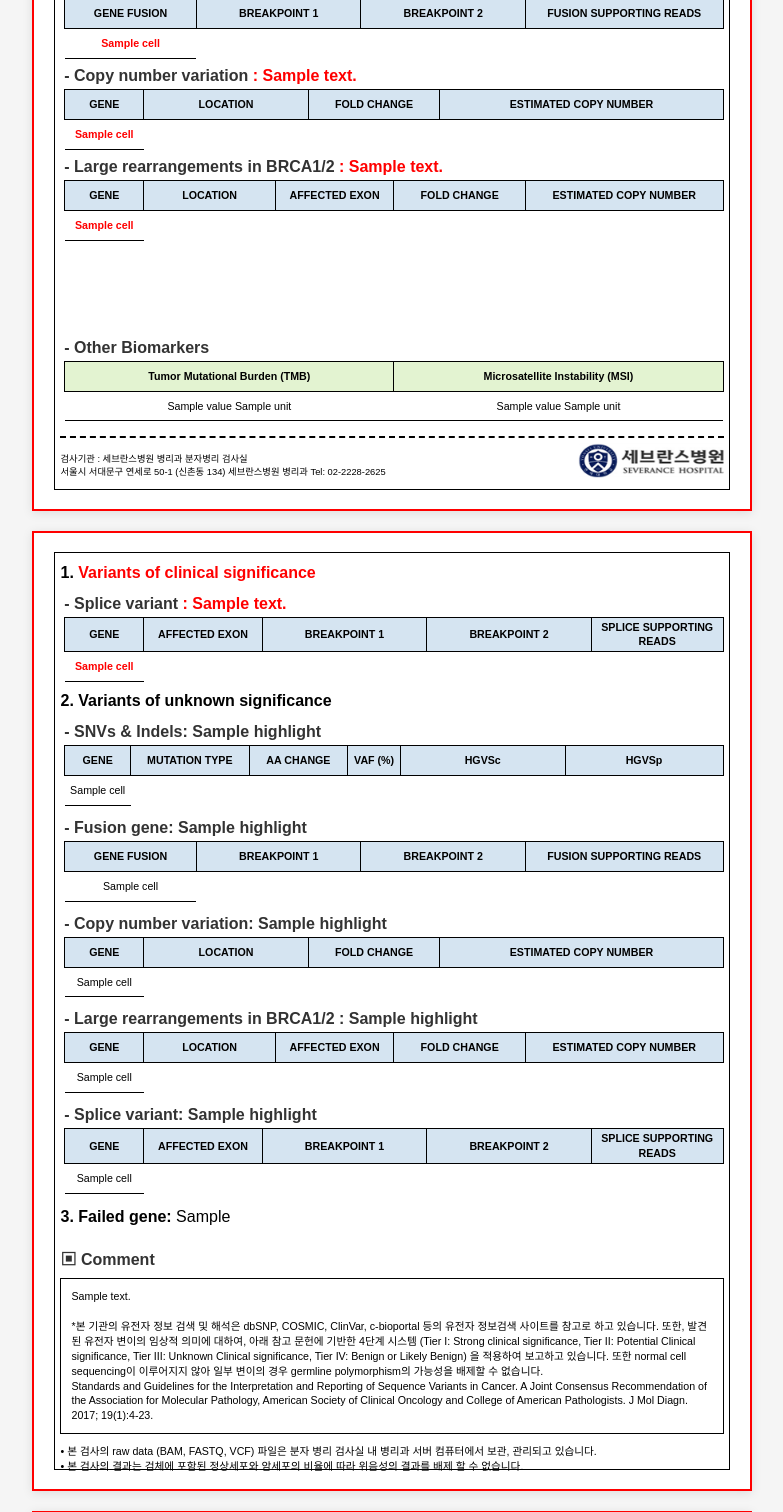
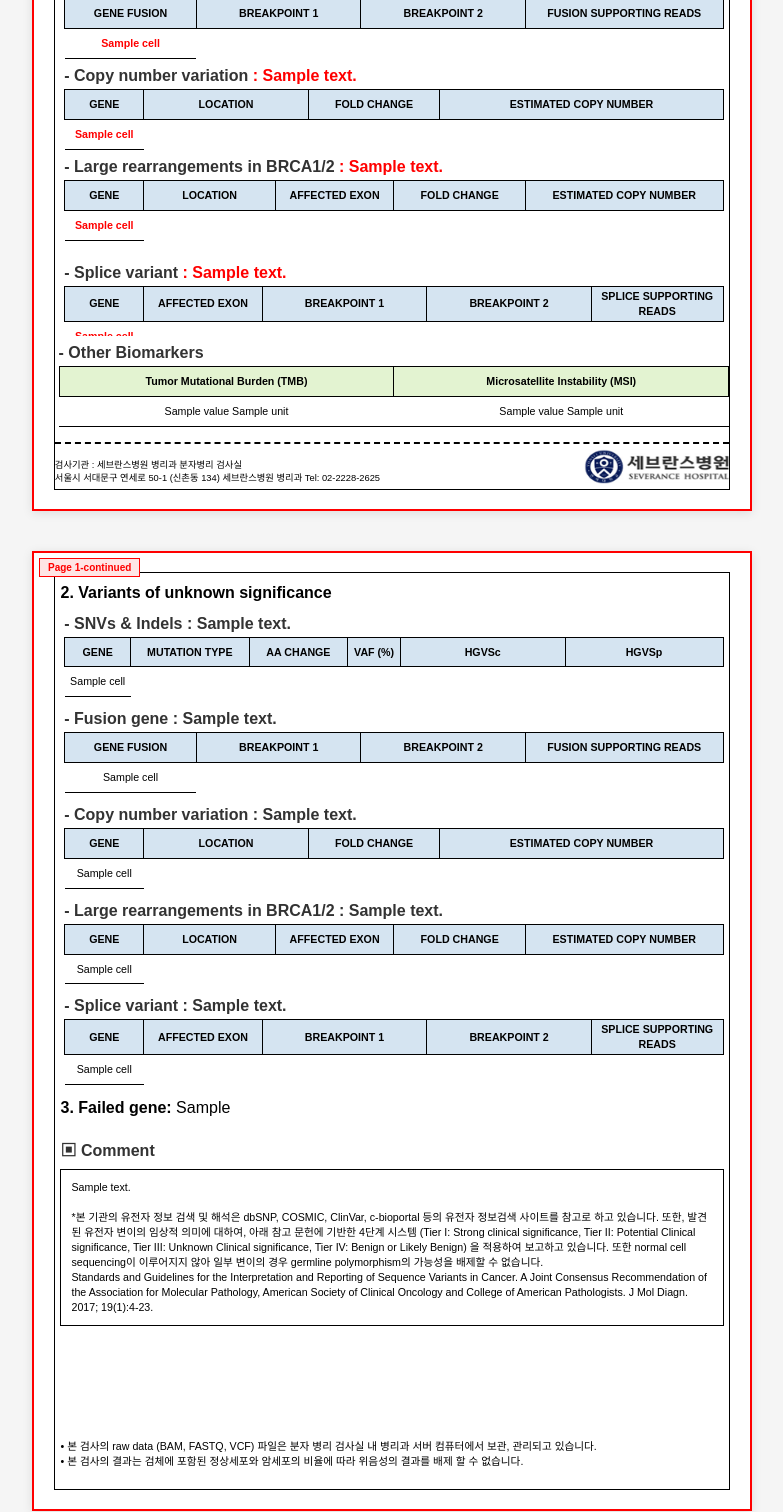
Before and after one commit to dr-you-group/NGS-E2E-Pipeline, a FastAPI app: template templates/report.html in a window 1280 px wide. Shown: the part 469-1981 px from the top of the page, without its empty margins (248-1031 px from the left). Run offline with FastAPI, Linux system fonts and the light colour scheme; the template is opened without the code that fills it: most values are stand-ins (such as "Sample title", 1, 10 or a date in 2020).

Commit message:
feat: refine VUS styling and section rendering logic for PDF/PPT

```diff
--- a/static/css/styles.css
+++ b/static/css/styles.css
@@ -1264,3 +1264,7 @@ table.spec-table {
         border: 1px solid #000 !important;
     }
 }
+/* [Added] Prevent orphan headers */
+.splittable-section {
+    page-break-inside: avoid;
+}
--- a/templates/report.html
+++ b/templates/report.html
@@ -10,6 +10,12 @@
 {{ segment.text }}
 {% endif %}
 {% endfor %}
+{% endif %}
+{% endmacro %}
+
+{% macro render_highlight_plain(highlight_data) %}
+{% if highlight_data %}
+: {{ highlight_data | map(attribute='text') | join('') }}
 {% endif %}
 {% endmacro %}
 
@@ -289,15 +295,13 @@
                                     </tbody>
                                 </table>
                             </div>
-                            {% else %}
-                            <h4 class="variant-type">- Large rearrangements in BRCA1/2<span class="none-text">:
-                                    None</span></h4>
+                        </div>
                         {% endif %}
 
                         <!-- Splice variant (분할 가능) -->
                         {% if report_data.splice_clinical.data %}
-                            <div id="splice-clinical-section" class="splittable-section"
-                                data-section-name="Splice variant" data-table-type="clinical">
+                        <div id="splice-clinical-section" class="splittable-section" data-section-name="Splice variant"
+                            data-table-type="clinical">
                             <h4 class="variant-type splice-title">- Splice variant
                                 <span class="clinical-highlight">
                                     {{ render_highlight(report_data.splice_clinical.highlight) }}
@@ -401,9 +405,8 @@
 
                 <!-- SNVs & Indels -->
                 {% if report_data.snv_unknown.data %}
-                    <h4 class="variant-type">- SNVs & Indels{% if report_data.snv_unknown.highlight %}:
-                        {{ report_data.snv_unknown.highlight | safe }}
-                        {% endif %}
+                <h4 class="variant-type">- SNVs & Indels
+                    {{ render_highlight_plain(report_data.snv_unknown.highlight) }}
                 </h4>
                 <table class="data-table full-width" id="snv-unknown-table">
                     <tr>
@@ -428,9 +431,8 @@
 
                 <!-- Fusion gene -->
                 {% if report_data.fusion_unknown.data %}
-                    <h4 class="variant-type">- Fusion gene{% if report_data.fusion_unknown.highlight %}:
-                        {{ report_data.fusion_unknown.highlight | safe }}
-                        {% endif %}
+                <h4 class="variant-type">- Fusion gene
+                    {{ render_highlight_plain(report_data.fusion_unknown.highlight) }}
                 </h4>
                 <table class="data-table full-width" id="fusion-unknown-table">
                     <tr>
@@ -453,8 +455,9 @@
 
                 <!-- Copy number variation -->
                 {% if report_data.cnv_unknown.data %}
-                    <h4 class="variant-type">- Copy number variation{% if report_data.cnv_unknown.highlight %}:
-                        {{ report_data.cnv_unknown.highlight }}{% endif %}</h4>
+                <h4 class="variant-type">- Copy number variation
+                    {{ render_highlight_plain(report_data.cnv_unknown.highlight) }}
+                </h4>
                 <table class="data-table full-width" id="cnv-unknown-table">
                     <tr>
                         <th>GENE</th>
@@ -477,8 +480,8 @@
                 <!-- Large rearrangements in BRCA1/2 -->
                 {% if report_data.lr_brca_unknown.data %}
                 <h4 class="variant-type">- Large rearrangements in BRCA1/2
-                        {% if report_data.lr_brca_unknown.highlight %}:
-                        {{ report_data.lr_brca_unknown.highlight }}{% endif %}</h4>
+                    {{ render_highlight_plain(report_data.lr_brca_unknown.highlight) }}
+                </h4>
                 <table class="data-table full-width" id="lr-brca-unknown-table">
                     <tr>
                         <th>GENE</th>
@@ -501,8 +504,9 @@
 
                 <!-- Splice variant -->
                 {% if report_data.splice_unknown.data %}
-                    <h4 class="variant-type">- Splice variant{% if report_data.splice_unknown.highlight %}:
-                        {{ report_data.splice_unknown.highlight }}{% endif %}</h4>
+                <h4 class="variant-type">- Splice variant
+                    {{ render_highlight_plain(report_data.splice_unknown.highlight) }}
+                </h4>
                 <table class="data-table full-width" id="splice-unknown-table">
                     <tr>
                         <th>GENE</th>
```
Also changed, not shown: services/pptx_generator.py (+43 -17 lines). Lines whose indentation alone changed are shown as unchanged.
